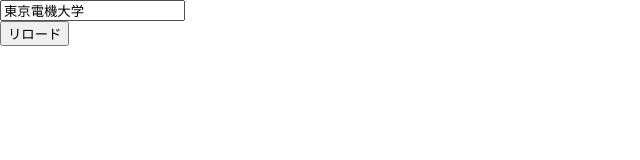
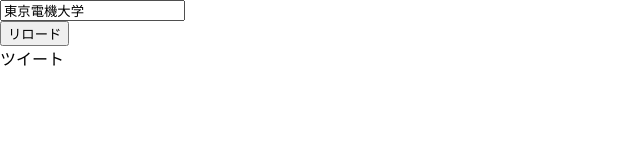
Before and after one commit to cateiru/tokyo-denki-univ, a React (Create React App) app in the folder tokyo-denki-univ/: page / in a window 1280 px wide. Shown: the top 160 px of the page, without its empty margins (0-640 px from the left). Built offline with nearby package versions, Linux system fonts and the light colour scheme.

Commit message:
Twitterのシェアボタンの追加

```diff
--- a/tokyo-denki-univ/package.json
+++ b/tokyo-denki-univ/package.json
@@ -10,9 +10,11 @@
     "@types/node": "^12.0.0",
     "@types/react": "^16.9.53",
     "@types/react-dom": "^16.9.8",
+    "@types/react-share": "^3.0.3",
     "react": "^17.0.1",
     "react-dom": "^17.0.1",
     "react-scripts": "4.0.0",
+    "react-share": "^4.3.1",
     "typescript": "^4.0.3",
     "web-vitals": "^0.2.4"
   },
--- a/tokyo-denki-univ/src/tokyoDenkiUniv.tsx
+++ b/tokyo-denki-univ/src/tokyoDenkiUniv.tsx
@@ -1,4 +1,5 @@
 import React from 'react';
+import {TwitterShareButton} from 'react-share'
 
 interface State {
     shuffleValue: string
@@ -15,7 +16,7 @@
 
         this.state = {
             display: '',
-            shuffleValue: '東京電機大学'
+            shuffleValue: '東京電機大学',
         }
     }
 
@@ -57,6 +58,11 @@
                         リロード
                     </button>
                 </div>
+                <div className="share">
+                    <TwitterShareButton url={window.location.href} title={`${this.state.display}\n\n`} via="cateiru">
+                        ツイート
+                    </TwitterShareButton>
+                </div>
             </div>
         )
     }
```
Also changed, not shown: 1 other file (tests, documents, lock files or other folders).
